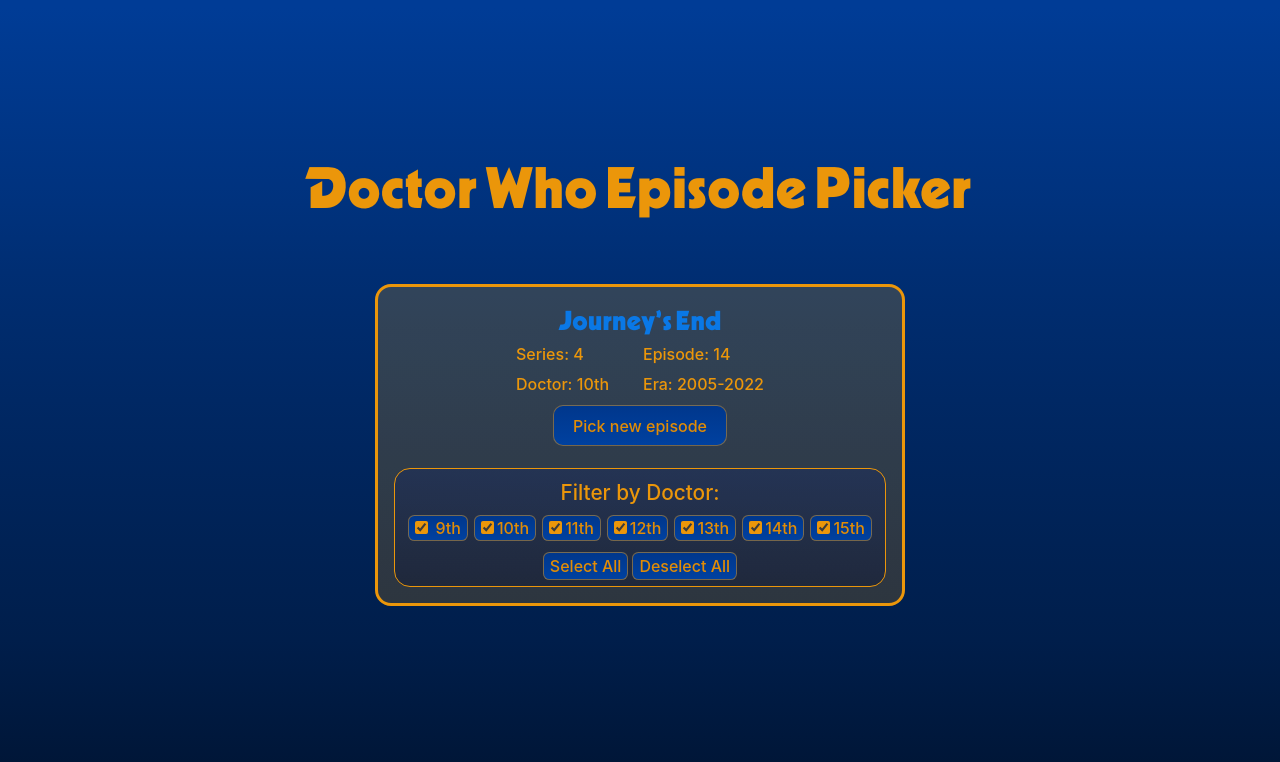
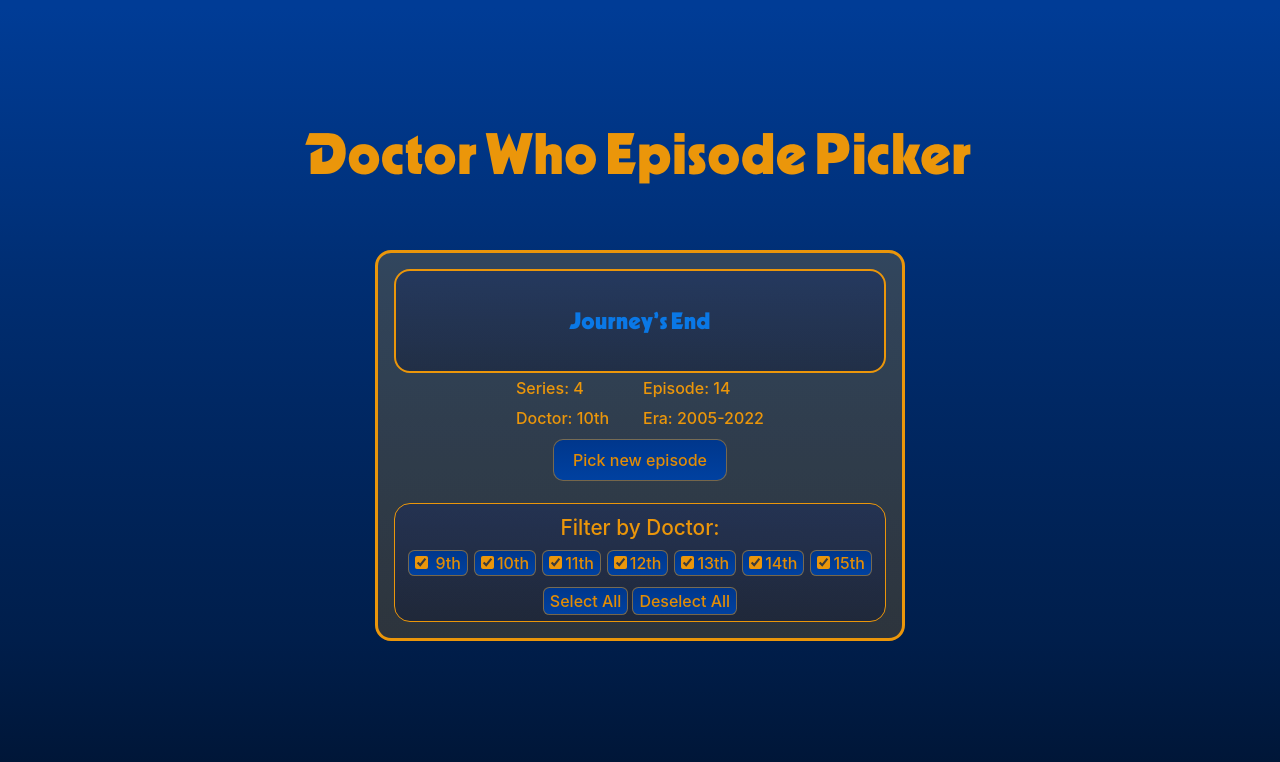
Before and after one commit to May-Cook/drwho-episode-picker, a React (Vite) app in the folder episode-picker/: page / in a window 1280 px wide. Shown: the top 762 px of the page. Built offline with nearby package versions, Linux system fonts and the light colour scheme.

Commit message:
Create container for episode title

```diff
--- a/episode-picker/components/results-card.jsx
+++ b/episode-picker/components/results-card.jsx
@@ -104,12 +104,13 @@
 
   const [episode, SetEpisode] = useState(PickEpisode(episodes, checkboxState)) // initialise episode as a random episode
 
-
   return (
     <div className="results-card">
-      <a href={episode.link} className="episodeTitle">
-        {episode.title}
-      </a>
+      <div id="episodeTitleContainer" className="container">
+        <a href={episode.link} className="episodeTitle">
+          {episode.title}
+        </a>
+      </div>
       <div id="infoContainer">
         <p className="infoItem">Series: {episode.series} </p>
         <p className="infoItem">Episode: {episode.episode} </p>
--- a/episode-picker/src/index.css
+++ b/episode-picker/src/index.css
@@ -72,35 +72,51 @@
 }
 
 .episodeTitle {
-  font-size: 1.5rem;
+  font-size: 1.3rem;
   font-family: "DrKabel";
+  vertical-align: middle;
+}
+
+#episodeTitleContainer {
+  border: rgba(235, 150, 10, 1) solid 2px;
+  border-radius: 1rem;
+  min-height: 3.2rem;
+  display: flex;
+  justify-content: center;
+  align-items: center;
+  padding: 5%;
 }
 
 .title {
   color: rgba(235, 150, 10, 1);
   font-family: "DrKabel";
 }
+
 .titleFade {
   animation: titleFade 15s infinite;
 }
 
-.subtitle{
+.subtitle {
   font-size: 1.3rem;
   font-weight: 500;
 }
 
-.container{
+.container {
   border-width: 1.5px;
   border-radius: 1rem;
   border-style: solid;
   border-color: rgb(235, 150, 10);
-  background: linear-gradient(1deg, rgb(10, 20, 50, 0.4) 0%, rgb(20, 40, 100, 0.4));
+  background: linear-gradient(
+    1deg,
+    rgb(10, 20, 50, 0.4) 0%,
+    rgb(20, 40, 100, 0.4)
+  );
 }
 
-#infoContainer{
+#infoContainer {
   display: grid;
   align-self: center;
-  grid-template-columns: 1fr 1fr ;
+  grid-template-columns: 1fr 1fr;
   grid-template-rows: 2fr;
   margin-left: auto;
   margin-right: auto;
@@ -110,7 +126,7 @@
   text-align: left;
 }
 
-.infoItem{
+.infoItem {
   padding: 2px;
   margin: 1px;
 }
```
